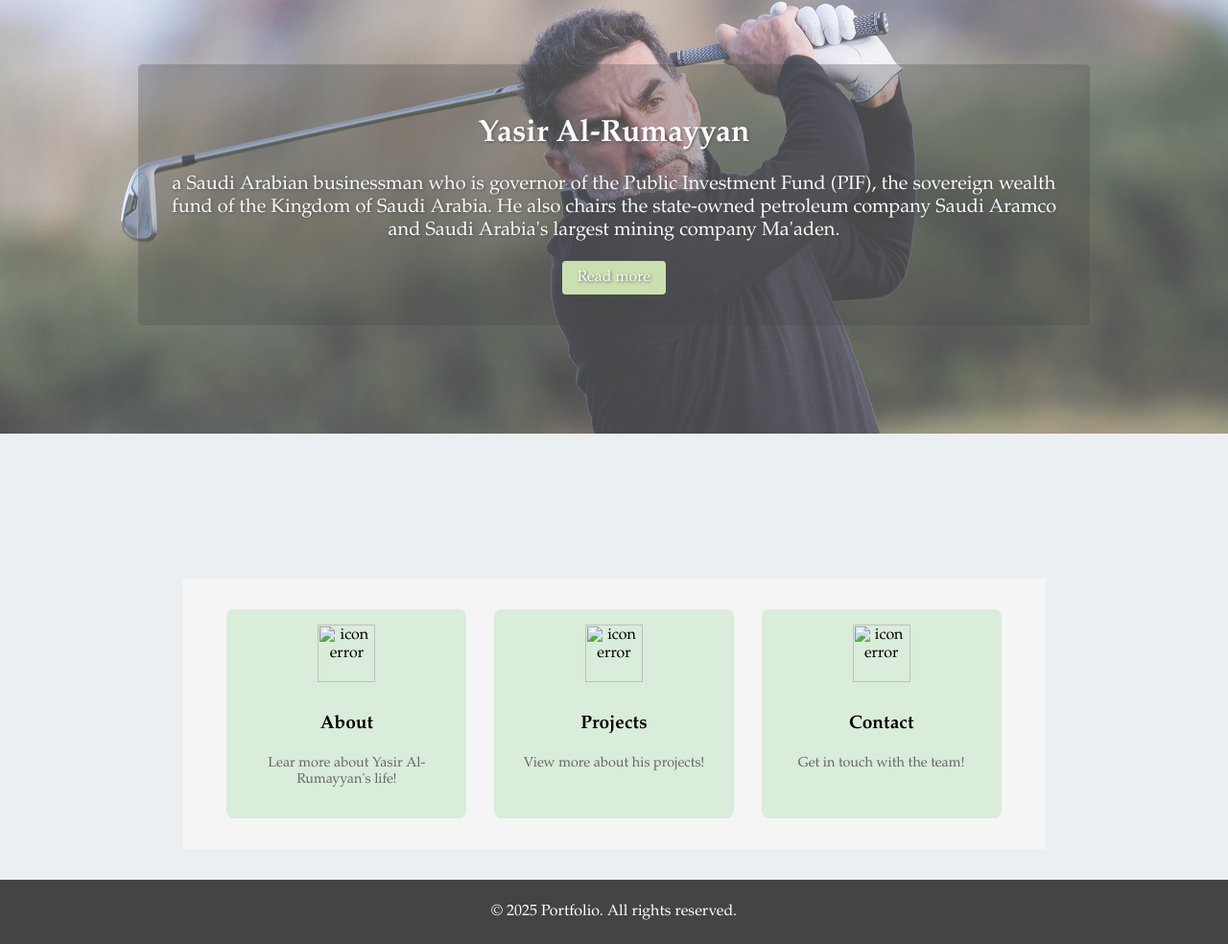
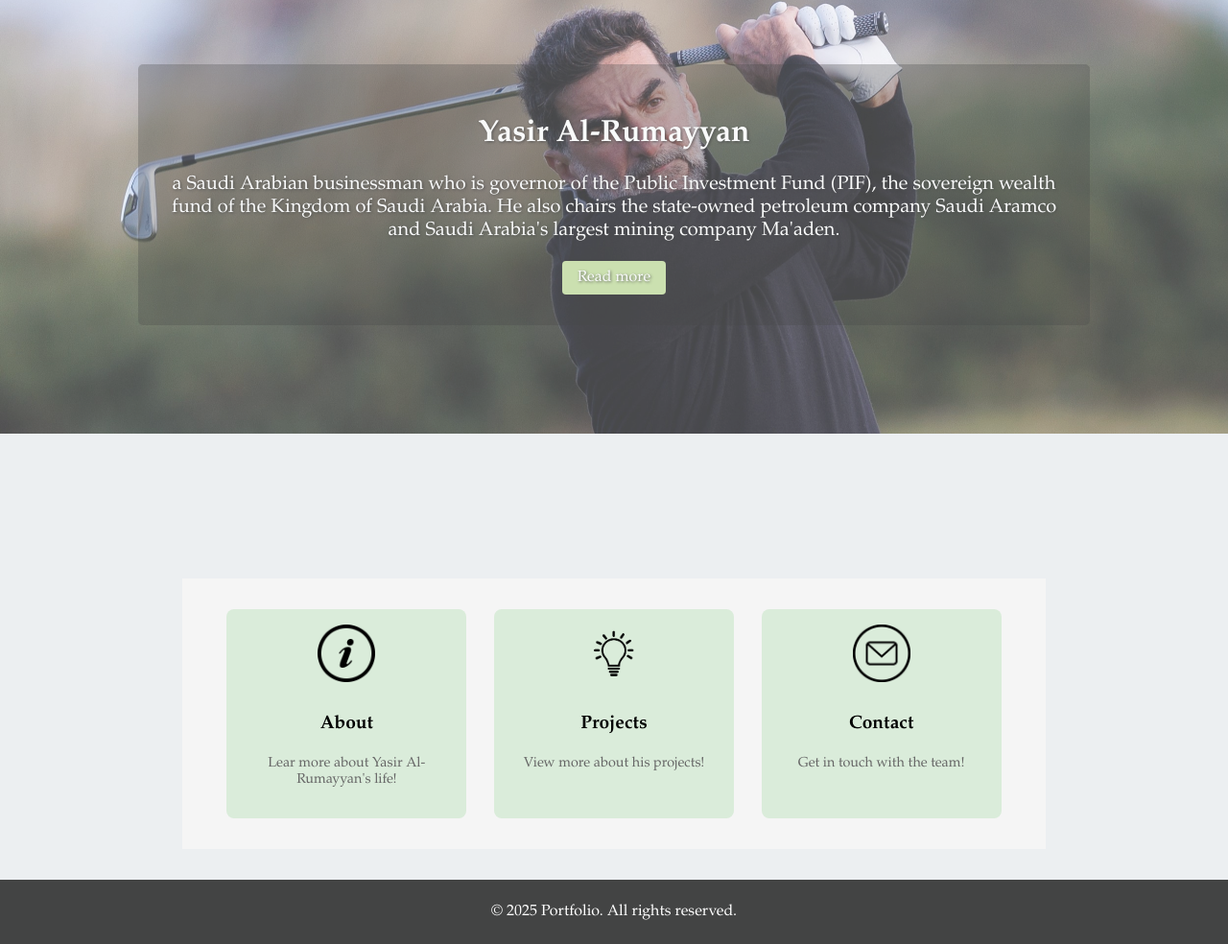
Before and after one commit to ReemaFahadAlhamed/Yasir-Al-Rumayyan, a plain HTML site: page content.html in a window 1280 px wide. Shown: the part 325-1309 px from the top of the page at 96% size. Drawn offline with Linux system fonts and the light colour scheme; files that its build step writes are made by us from their sources; files whose address does not match are found by name.

Commit message:
Update content.html

```diff
--- a/content.html
+++ b/content.html
@@ -2,8 +2,8 @@
     <title>Yasir's Portfolio</title>
 
     <head>
-        <script src="project.js"></script>
-        <link rel="stylesheet" href="final.css">
+        <script src="js/project.js"></script>
+        <link rel="stylesheet" href="css/final.css">
 
     </head>
 
@@ -33,20 +33,20 @@
         <div class="flex-container">
 
             <a href="#" class="section">
-                <img src="about.png" alt="icon error" class="flex-item">
+                <img src="images/about.png" alt="icon error" class="flex-item">
             <h2 class="flex-title">About</h2>
             <p class="flex-description"> Lear more about Yasir Al-Rumayyan's life!</p>
             </a>
 
 
             <a href="projects.html" class="section">
-            <img src="lamp.png" alt="icon error" class="flex-item">
+            <img src="images/lamp.png" alt="icon error" class="flex-item">
                 <h2 class="flex-title">Projects</h2>
                 <p class="flex-description">View more about his projects!</p>
             </a>
 
             <a href="content.html" class="section">
-                 <img src="email.jpg" alt="icon error" class="flex-item">
+                 <img src="images/email.jpg" alt="icon error" class="flex-item">
                     <h2 class="flex-title">Contact</h2>
                     <p class="flex-description">Get in touch with the team!</p>
             </a>
```
